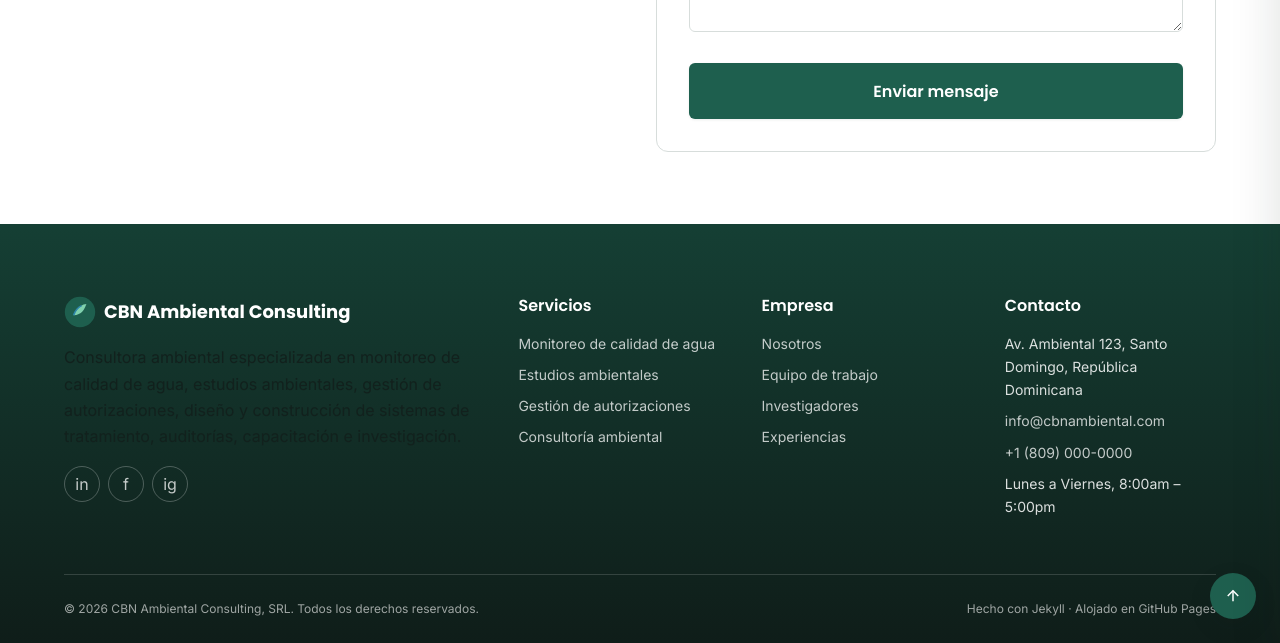
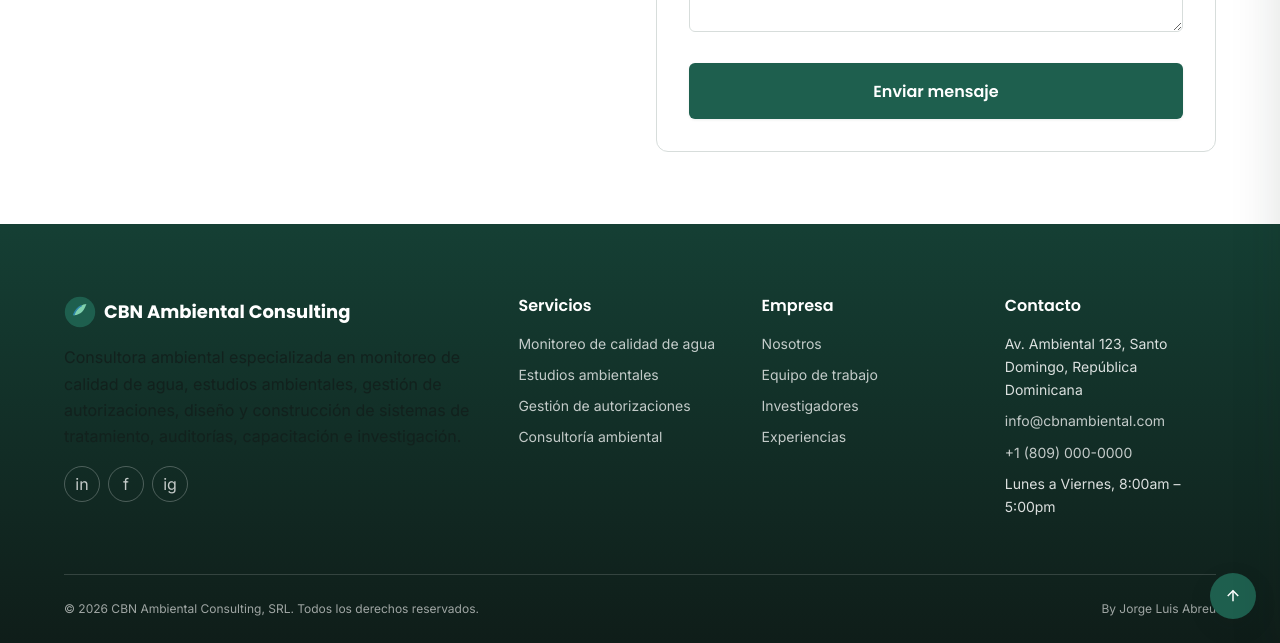
Before and after one commit to jorge21028/cbnambiental, a Jekyll site: the page built from index.html, in a window 1280 px wide and 900 px high, scrolled down 7906 px, cut to the strip 257-900 px from the top of the window. Built offline with Jekyll 4.4.1, drawn with Linux system fonts in a browser that asks for light colours.

Commit message:
Update footer.html

```diff
--- a/_includes/footer.html
+++ b/_includes/footer.html
@@ -45,7 +45,7 @@
 
     <div class="footer-bottom">
       <span>&copy; {{ 'now' | date: "%Y" }} {{ site.company.legal_name }}. Todos los derechos reservados.</span>
-      <span>Hecho con Jekyll · Alojado en GitHub Pages</span>
+      <span>By Jorge Luis Abreu</span>
     </div>
   </div>
 </footer>
```
